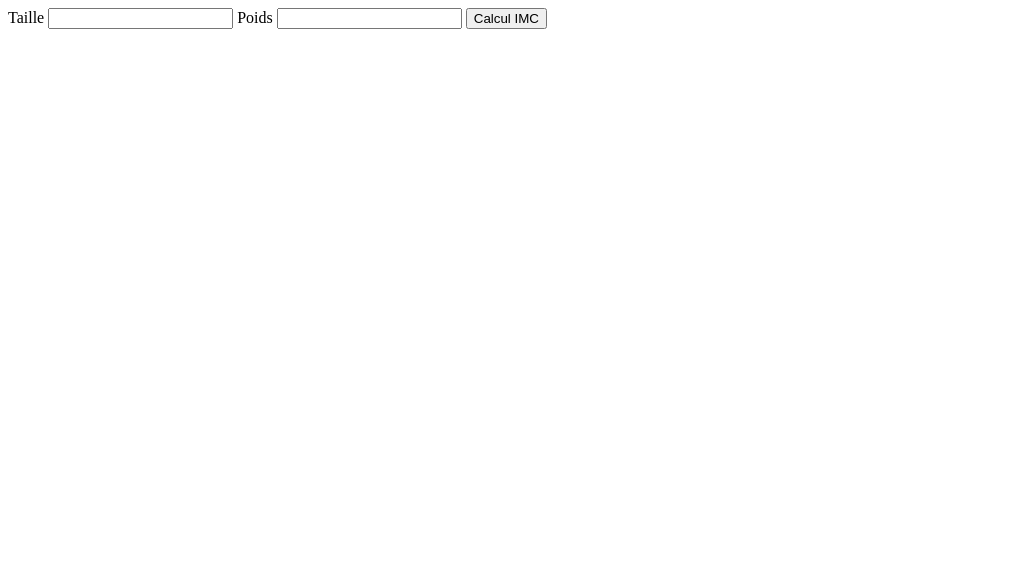
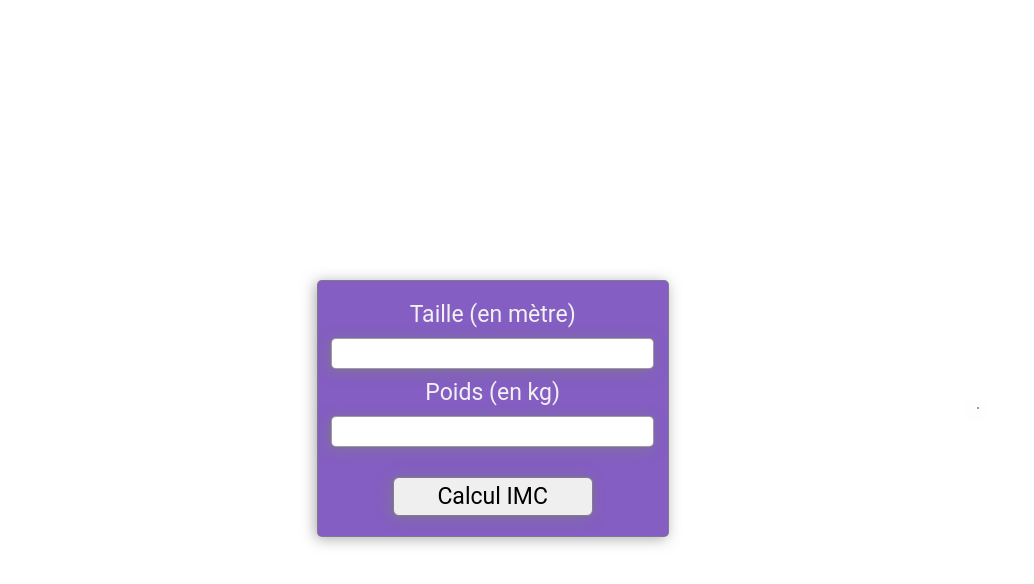
Before and after one commit to Nelfia/CDA-202206-Cours-JS, a plain HTML site: page index.html in a window 1280 px wide. Shown: the whole page, without its empty margins (0-1034 px from the left). Drawn offline with Linux system fonts and the light colour scheme.

Commit message:
Un peu de style...

```diff
--- a/app.js
+++ b/app.js
@@ -1,7 +1,8 @@
 const bouton = document.querySelector('button')
 const tailleInput = document.getElementById('taille')
 const poidsInput = document.getElementById('poids')
-const div = document.querySelector('div')
+const dernierImcElt = document.querySelector('#dernier-imc')
+const historiqueElt = document.querySelector('#historique')
 let tab = []
 
 
@@ -10,7 +11,7 @@ const recupererDate = () => {
     let jour = now.getDay()
     let mois = now.getMonth()
     let annee = now.getFullYear()
-    return `${jour < 10 ? '0' + jour : jour}/${mois < 10 ? '0' + mois : mois}/${annee}`
+    return `${jour}/${mois}/${annee}`
 }
 
 bouton.onclick = () => {
@@ -21,8 +22,9 @@ bouton.onclick = () => {
             imc: poidsInput.value / (tailleInput.value ** 2),
             date: recupererDate()
         }
-        let retour = `le ${personne.date}: avec une taille de ${personne.taille}m et un poids de ${personne.poids}kg, votre IMC est de ${personne.imc}</br>`
-        div.innerHTML += retour
+        let retour = `${personne.date} - avec une taille de ${personne.taille}m et un poids de ${personne.poids}kg, votre IMC est de ${personne.imc}</br>`
+        historiqueElt.innerHTML+= `<p> ${retour} </p>`
+        dernierImcElt.innerHTML = retour
         console.log(personne)
         tab += personne
     }
--- a/index.html
+++ b/index.html
@@ -1,5 +1,6 @@
 <!DOCTYPE html>
 <html lang="fr">
+
 <head>
     <meta charset="UTF-8">
     <meta http-equiv="X-UA-Compatible" content="IE=edge">
@@ -7,15 +8,22 @@
     <title>CDA-062022-Cours JS</title>
     <link rel="stylesheet" href="style.css">
 </head>
+
 <body>
+    <div id="imc" class="container">
+        <label for="taille">Taille (en mètre)</label>
+        <input type="number" id="taille" name="taille">
+        <label for="poids">Poids (en kg)</label>
+        <input type="number" id="poids" name="poids">
+        <button>Calcul IMC</button>
 
-    <label for="taille">Taille</label>
-    <input type="text" id="taille" name="taille">
-    <label for="poids">Poids</label>
-    <input type="number" id="poids" name="poids">
-    <button>Calcul IMC</button>
+        <div><p id="dernier-imc"></p></div>
+    </div>
 
-    <div></div>
+    <div id="historique" class="container"></div>
+
 </body>
+
 <script src="app.js"></script>
+
 </html>
--- a/style.css
+++ b/style.css
@@ -1,6 +1,62 @@
+*{
+    font-size: 1.2rem;
+    font-family: 🇲🇸 , roboto, sans-serif;
+}
+
 body{
     width: 100vw;
     height: 100vh;
-    top: 2em;
-    left: 2em;
+    display: flex;
+    flex-wrap: wrap;
+    flex-direction: row;
+    align-items: center;
+    justify-content: space-evenly;
 }
+
+#imc{
+    padding-top: 20px;
+}
+
+.container {
+    width: fit-content;
+    height: fit-content;
+    background-color: #845EC2;
+    display: flex;
+    flex-direction: column;
+    justify-content: center;
+    align-items: center;
+    gap: 10px;
+    border-radius: 5px;
+    border: 1px solid #808080c4;
+    box-shadow: -2px 2px 14px #808080a6;
+}
+
+.container input {
+    border-radius: 5px;
+    border: 1px solid #808080c4;
+    box-shadow: -2px 2px 14px #808080a6;
+}
+
+.container label{
+    color: #f1f1f1;
+}
+
+.container button {
+    padding: 5px;
+    margin-top: 20px;
+    width: 200px;
+    border-radius: 6px;
+    border: 1px solid gray;
+    cursor: pointer;
+    box-shadow: -2px 2px 14px #808080a6;
+}
+
+.container p {
+    padding-left: 15px;
+    padding-right: 15px;
+    width: 300px;
+    background-color: whitesmoke;
+    border-radius: 5px;
+    margin: 10px;
+    box-shadow: -2px 2px 14px #808080a6;
+}
```
